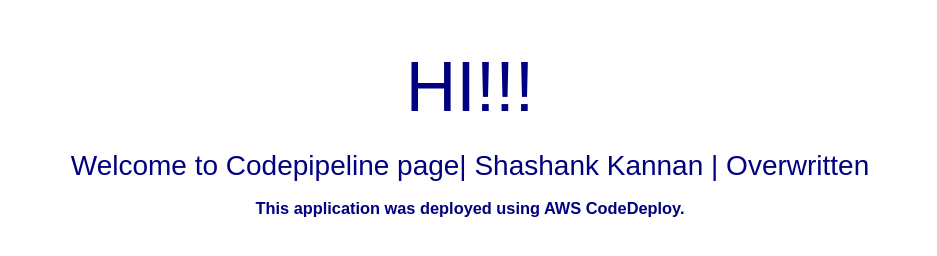
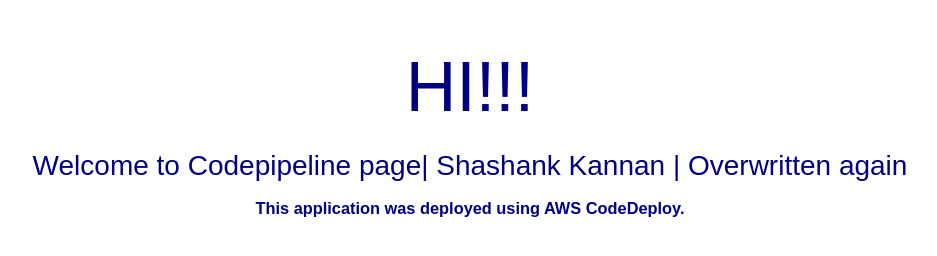
Before and after one commit to shashankkannan/CICD, a plain HTML site: page index.html in a window 1280 px wide. Shown: the whole page, without its empty margins (170-1107 px from the left). Drawn offline with Linux system fonts and the light colour scheme.

Commit message:
up again

```diff
--- a/index.html
+++ b/index.html
@@ -27,7 +27,7 @@
 <body>
   <div align="center">
     <h1>HI!!! </h1>
-      <h2>Welcome to Codepipeline page| Shashank Kannan | Overwritten </h2>
+      <h2>Welcome to Codepipeline page| Shashank Kannan | Overwritten again</h2>
     <h3>This application was deployed using AWS CodeDeploy.</h3>
    </div>
 </body>
```
